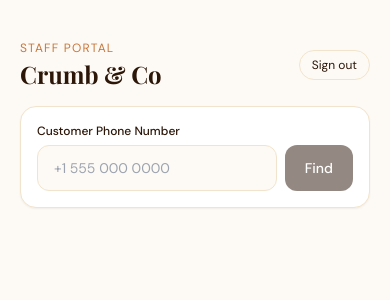
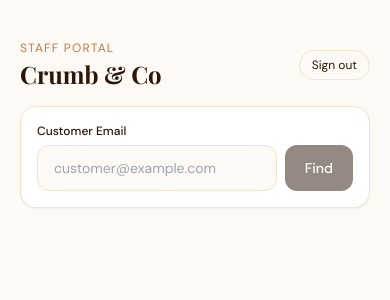
Before and after one commit to kuriyanfelix/loyalty-app, a Next.js app: page /admin in a window 390 px wide. Both pictures are taken after typing "Sample123" into the empty fields and a click on the button "Enter". Shown: the top 300 px of the page. Built offline with nearby package versions, Linux system fonts and the light colour scheme.

Commit message:
Change customer phone number field to email

```diff
--- a/src/app/admin/page.tsx
+++ b/src/app/admin/page.tsx
@@ -184,14 +184,14 @@ export default function AdminPage() {
           className="bg-white rounded-2xl p-4 border shadow-sm"
           style={{ borderColor: "var(--cream-200)" }}>
           <label className="block text-xs font-medium mb-1.5" style={{ color: "var(--espresso)" }}>
-            Customer Phone Number
+            Customer Email
           </label>
           <div className="flex gap-2">
             <input
               type="tel"
               value={phone}
               onChange={e => setPhone(e.target.value)}
-              placeholder="+1 555 000 0000"
+              placeholder="customer@example.com"
               className="flex-1 px-4 py-3 rounded-xl border text-sm outline-none"
               style={{ borderColor: "var(--cream-200)", backgroundColor: "var(--cream)", color: "var(--espresso)" }}
               onFocus={e => (e.target.style.borderColor = "var(--caramel)")}
```
